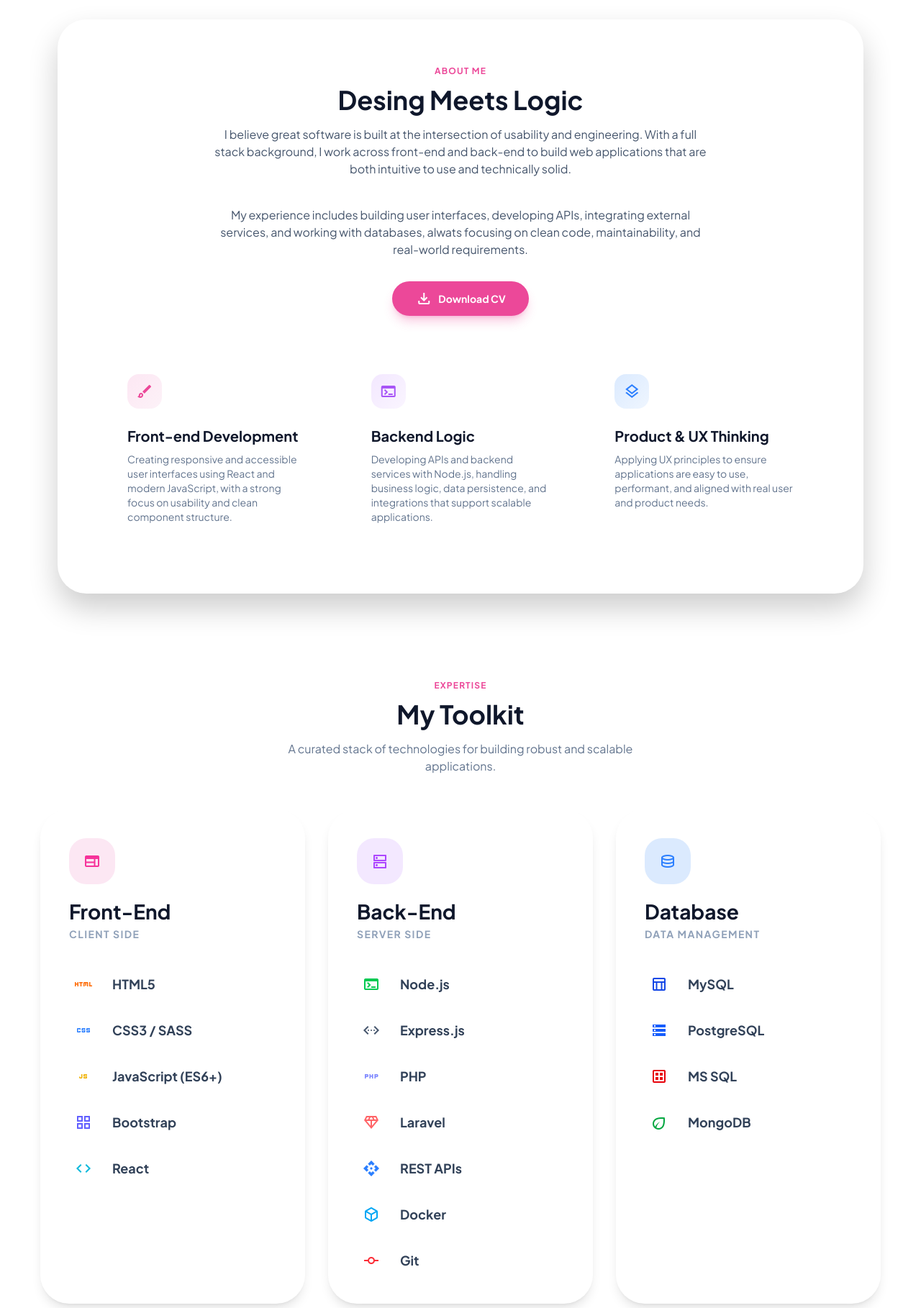
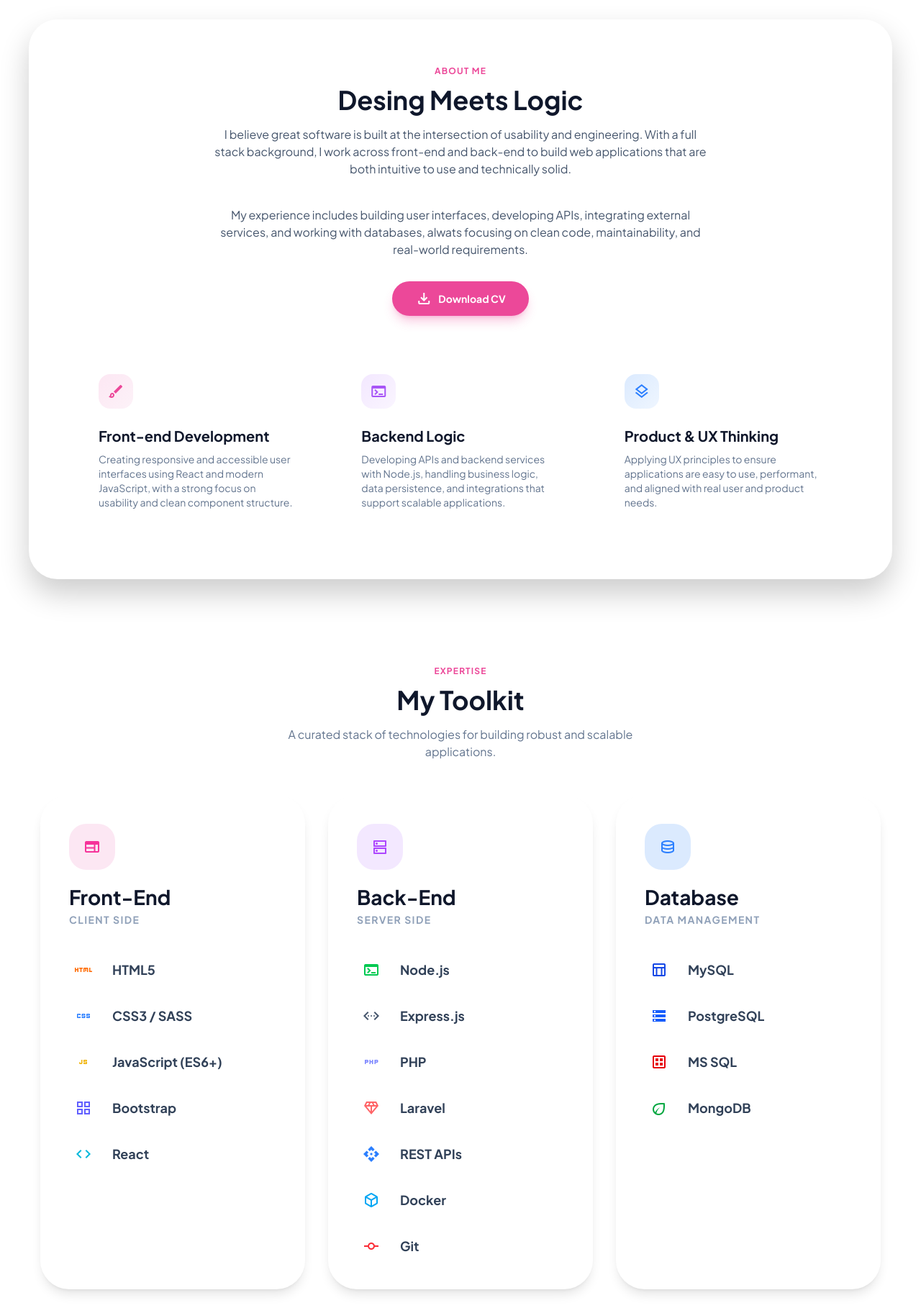
Before and after one commit to sovilleda07/portfolio, a React (Vite) app: page / in a window 1280 px wide. Shown: the part 902-2720 px from the top of the page at 72% size. Built offline with nearby package versions, Linux system fonts and the light colour scheme.

Commit message:
Implement Section and Container components

```diff
--- a/src/components/layout/Footer.tsx
+++ b/src/components/layout/Footer.tsx
@@ -1,7 +1,10 @@
+import { Container } from '../ui/Container';
+
 export function Footer() {
   return (
     <footer className="w-full border-t border-white/20 bg-white/30 py-8 backdrop-blur-md dark:bg-black/20">
-      <div className="mx-auto flex max-w-7xl flex-col items-center justify-between gap-4 px-4 md:flex-row md:px-10">
+      <Container size="wide">
+        <div className="flex flex-col items-center justify-between gap-4 md:flex-row">
           <p className="text-sm font-medium text-slate-500 dark:text-slate-400">
             © 2026 Sonia Villeda. All rights reserved.
           </p>
@@ -33,6 +36,7 @@ export function Footer() {
             </a>
           </div>
         </div>
+      </Container>
     </footer>
   );
 }
--- a/src/components/layout/Header.tsx
+++ b/src/components/layout/Header.tsx
@@ -1,9 +1,11 @@
 import { ThemeToggle } from '../ui/ThemeToggle';
+import { Container } from '../ui/Container';
 
 export function Header() {
   return (
     <div className="sticky top-4 z-50 w-full px-4 md:px-10">
-      <header className="glass-panel mx-auto flex max-w-7xl items-center justify-between rounded-full px-6 py-3 md:grid md:grid-cols-[1fr_auto_1fr]">
+      <Container size="wide" padded={false}>
+        <header className="glass-panel flex items-center justify-between rounded-full px-6 py-3 md:grid md:grid-cols-[1fr_auto_1fr]">
           <div className="flex items-center gap-2 md:justify-self-start">
             <div className="flex size-10 items-center justify-center rounded-full bg-gradient-to-tr from-primary to-secondary text-white shadow-lg shadow-primary/30">
               <span className="material-symbols-outlined text-[20px]">
@@ -16,36 +18,15 @@ export function Header() {
           </div>
 
           <nav className="hidden items-center gap-8 md:flex md:justify-self-center">
+            {['Home', 'About', 'Skills', 'Projects', 'Contact'].map((label) => (
               <a
-            href="#"
+                key={label}
+                href={label === 'Home' ? '#' : `#${label.toLowerCase()}`}
                 className="text-sm font-medium text-slate-600 transition-colors hover:text-primary dark:text-slate-300 dark:hover:text-primary"
               >
-            Home
+                {label}
               </a>
-          <a
-            href="#about"
-            className="text-sm font-medium text-slate-600 transition-colors hover:text-primary dark:text-slate-300 dark:hover:text-primary"
-          >
-            About
-          </a>
-          <a
-            href="#skills"
-            className="text-sm font-medium text-slate-600 transition-colors hover:text-primary dark:text-slate-300 dark:hover:text-primary"
-          >
-            Skills
-          </a>
-          <a
-            href="#projects"
-            className="text-sm font-medium text-slate-600 transition-colors hover:text-primary dark:text-slate-300 dark:hover:text-primary"
-          >
-            Projects
-          </a>
-          <a
-            href="#contact"
-            className="text-sm font-medium text-slate-600 transition-colors hover:text-primary dark:text-slate-300 dark:hover:text-primary"
-          >
-            Contact
-          </a>
+            ))}
           </nav>
 
           <div className="flex items-center gap-3 md:justify-self-end">
@@ -65,6 +46,7 @@ export function Header() {
             </button>
           </div>
         </header>
+      </Container>
     </div>
   );
 }
--- a/src/components/sections/About.tsx
+++ b/src/components/sections/About.tsx
@@ -4,7 +4,7 @@ import { Section } from '../ui/Section';
 export function About() {
   return (
     <Section id="about">
-      <Container size="wide">
+      <Container size="wide" padded={false}>
         <div className="glass-panel rounded-[2.5rem] p-8 md:p-16">
           <div className="flex flex-col gap-12">
             <div className="mx-auto max-w-175 text-center">
--- a/src/components/sections/Contact.tsx
+++ b/src/components/sections/Contact.tsx
@@ -1,6 +1,10 @@
+import { Section } from '../ui/Section';
+import { Container } from '../ui/Container';
+
 export function Contact() {
   return (
-    <section id="contact" className="mb-20 w-full max-w-250 py-20">
+    <Section id="contact">
+      <Container size="narrow" padded={false}>
         <div className="glass-panel relative overflow-hidden rounded-[3rem] bg-gradient-to-bl from-pink-200 via-white to-white p-8 md:p-14 dark:from-pink-900/40 dark:via-surface-dark dark:to-surface-dark">
           <div className="relative z-10 flex flex-col gap-12 md:flex-row">
             <div className="flex flex-1 flex-col justify-between gap-8">
@@ -12,8 +16,8 @@ export function Contact() {
                 <p className="mb-8 leading-relaxed text-slate-600 dark:text-slate-300">
                   I’m currently open to new opportunities and collaborations. If
                   you’re looking for a full stack developer who enjoys building
-                clean, scalable, and user-focused web applications, feel free to
-                reach out.
+                  clean, scalable, and user-focused web applications, feel free
+                  to reach out.
                 </p>
 
                 <div className="space-y-4">
@@ -105,6 +109,7 @@ export function Contact() {
             </div>
           </div>
         </div>
-    </section>
+      </Container>
+    </Section>
   );
 }
--- a/src/components/sections/Projects.tsx
+++ b/src/components/sections/Projects.tsx
@@ -1,12 +1,18 @@
+import { Section } from '../ui/Section';
+import { Container } from '../ui/Container';
+
 export function Projects() {
   return (
-    <section id="projects" className="w-full max-w-7xl py-20">
+    <Section id="projects">
+      <Container size="wide" padded={false}>
         <div className="mb-12 flex items-end justify-between px-4">
           <div>
             <h2 className="mb-2 text-xs font-bold uppercase tracking-widest text-primary">
               Portfolio
             </h2>
-          <h3 className="text-3xl font-bold md:text-4xl">Featured Projects</h3>
+            <h3 className="text-3xl font-bold md:text-4xl">
+              Featured Projects
+            </h3>
           </div>
 
           <a
@@ -284,8 +290,9 @@ export function Projects() {
                   Real-time Chat App
                 </h4>
                 <p className="mb-4 text-sm leading-relaxed text-slate-500 dark:text-slate-400">
-                A full-stack chat application enabling real-time messaging using
-                Socket.io, with user authentication and chat room functionality.
+                  A full-stack chat application enabling real-time messaging
+                  using Socket.io, with user authentication and chat room
+                  functionality.
                 </p>
               </div>
 
@@ -337,6 +344,7 @@ export function Projects() {
             <span className="material-symbols-outlined">arrow_forward</span>
           </a>
         </div>
-    </section>
+      </Container>
+    </Section>
   );
 }
--- a/src/components/sections/Skills.tsx
+++ b/src/components/sections/Skills.tsx
@@ -1,6 +1,10 @@
+import { Section } from '../ui/Section';
+import { Container } from '../ui/Container';
+
 export function Skills() {
   return (
-    <section id="skills" className="w-full max-w-7xl py-10">
+    <Section id="skills" size="tight">
+      <Container size="wide" padded={false}>
         <div className="flex flex-col items-center gap-12">
           <div className="text-center">
             <h2 className="mb-3 text-xs font-bold uppercase tracking-widest text-primary">
@@ -133,6 +137,7 @@ export function Skills() {
             </div>
           </div>
         </div>
-    </section>
+      </Container>
+    </Section>
   );
 }
--- a/src/components/ui/Container.tsx
+++ b/src/components/ui/Container.tsx
@@ -2,21 +2,27 @@ type ContainerProps = {
   children: React.ReactNode;
   className?: string;
   size?: 'default' | 'wide' | 'narrow';
+  padded?: boolean;
 };
 
 export function Container({
   children,
   className = '',
   size = 'default',
+  padded = true,
 }: ContainerProps) {
   const sizes = {
     default: 'max-w-6xl',
     wide: 'max-w-7xl',
-    narrow: 'max-w-4xl',
+    narrow: 'max-w-5xl',
   };
 
   return (
-    <div className={`mx-auto w-full px-4 md:px-10 ${sizes[size]} ${className}`}>
+    <div
+      className={`mx-auto w-full ${sizes[size]} ${
+        padded ? 'px-4 md:px-10' : ''
+      } ${className}`}
+    >
       {children}
     </div>
   );
```
Lines whose indentation alone changed are shown as unchanged.
